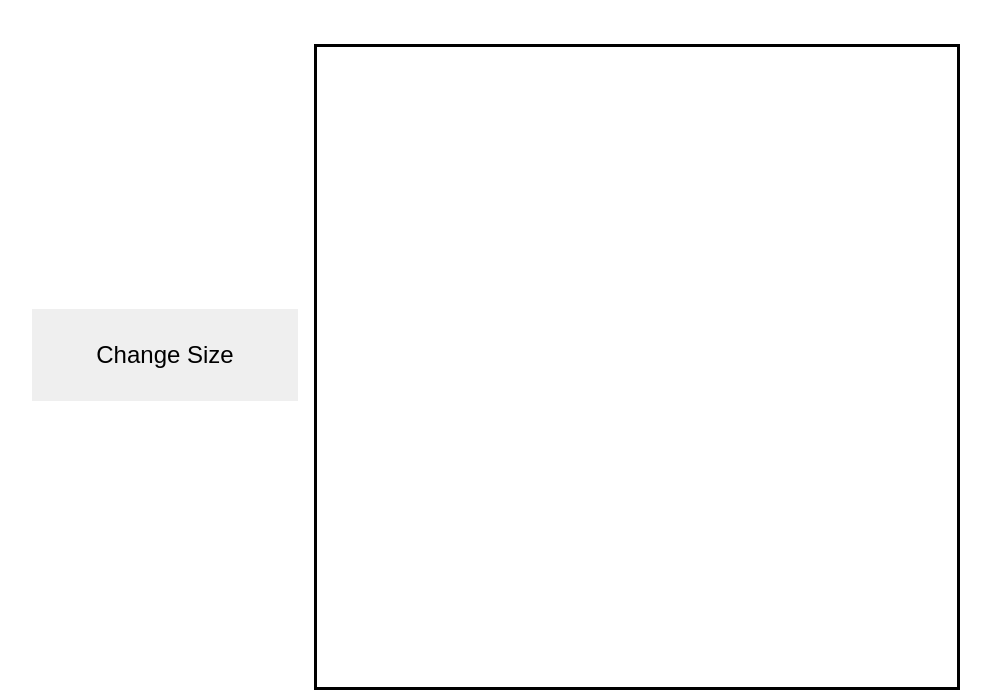
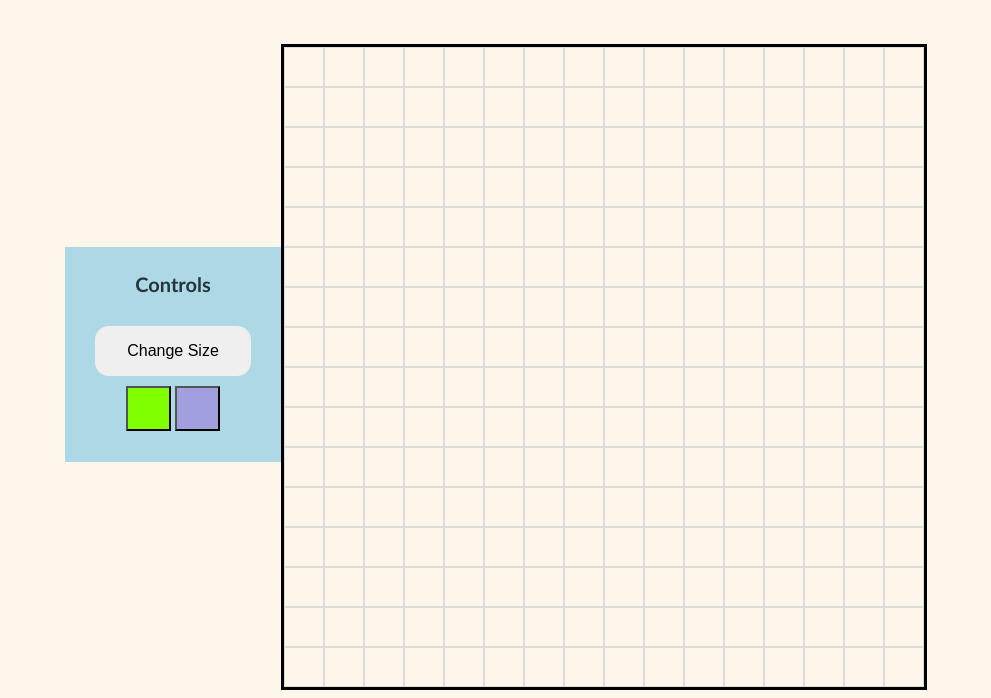
Before and after one commit to EmersonFras/Etch-a-Sketch, a plain HTML site: page index.html in a window 1280 px wide. Shown: the part 117-815 px from the top of the page, without its empty margins (80-1071 px from the left). Drawn offline with Linux system fonts and the light colour scheme.

Commit message:
UI improvement with control functionality
    Adds a cleaner UI with a off white background, borders to the grid and blue backgrounds to the control panel. Adds a color picker between the blue and a picker where the color changes every 10 boxes colored. Also minor tweaks such as font sizes, font colors, button corners being rounded and such.

```diff
--- a/css/style.css
+++ b/css/style.css
@@ -1,6 +1,7 @@
 body {
     display: flex;
     flex-direction: column;
+    background-color: rgba(255, 245, 233, 0.897);
 }
 
 #titleContainer {
@@ -14,15 +15,24 @@ body {
     font-size: 52px;
 }
 
+.colorPick {
+    align-self: center;
+    padding-top: 10px;
+}
 
 #main {
     display: flex;
     justify-content: center;
 }
 
-.sideContainer {
+#sideContainer {
     flex: 0 1 auto;
     align-self: center;
+    background-color: lightblue;
+    padding:5px 30px 30px 30px;
+    display: flex;
+    flex-direction: column;
+    justify-content: center;
 }
 
 .container {
@@ -32,7 +42,7 @@ body {
     display: flex;
     flex-direction: column;
     border-style: solid;
-    margin: 24px 128px 0px 16px;
+    margin: 24px 128px 0px 0px;
 }
 
 #row {
@@ -43,16 +53,39 @@ body {
 
 #box {
     flex: 1 1 auto;
+    border-style: solid;
+    border-color: gainsboro;
+    border-width: 1px;
     aspect-ratio: 1 / 1 ;
+}
+
+#ctr {
+    align-self: center;
+    font-size: 20px;
+    font-family: 'Trebuchet MS', 'Lucida Sans Unicode', 'Lucida Grande', 'Lucida Sans', Arial, sans-serif;
+    color: rgb(37, 53, 58);
 }
 
 #btn {
     flex: auto;
     border: none;
-    padding: 32px 64px;
-    font-size: 24px;
+    padding: 16px 32px;
+    font-size: 16px;
+    margin-top: 10px;
+    border-radius: 14px;
 }
 
-#box.hover {
-    background-color: blue;
+#color {
+    align-self: center;
+    min-height: 45px;
+    min-width: auto;
+    aspect-ratio: 1/1;
 }
+
+.rainbow {
+    background-color: chartreuse;
+}
+
+.blue {
+    background-color: rgb(160, 160, 223);
+}
--- a/index.html
+++ b/index.html
@@ -13,8 +13,13 @@
     </div>
 
     <div id = "main">
-        <div class = "sideContainer">
+        <div id = "sideContainer">
+            <h3 id = "ctr">Controls</h3>
             <button id = "btn">Change Size</button>
+            <div class = "colorPick">
+                <button id = "color" class = "rainbow"></button>
+                <button  id = "color" class = "blue"></button>
+            </div>
         </div>
         <div class = "container">
         </div>
--- a/js/javascript.js
+++ b/js/javascript.js
@@ -1,3 +1,6 @@
+let color = "rgb(160, 160, 223)";
+let count = 0;
+
 let gridLengths = 16;
 createGrid(gridLengths);
 
@@ -6,6 +9,11 @@ const button = document.querySelector("#btn");
 
 // add an event listener to button for when its clicked
 button.addEventListener("click", sizeChange);
+
+// define a constant for the color buttons
+const colorPickers = document.querySelectorAll("#color");
+
+colorPickers.forEach(color => color.addEventListener("click", setColor))
 
 
 function createGrid(gridLengths) {
@@ -34,7 +42,15 @@ const boxes = document.querySelectorAll("#box");
 }
 function gridDraw() {
     // set attribute of this to hover to give the hover styling
-    this.setAttribute("class", "hover");
+    this.style.backgroundColor = color;
+    if (color != "rgb(160, 160, 223)") {
+        count++;
+        if (count == 10) {
+            randomRGB();
+            count = 0;
+        }
+    }
+    //this.setAttribute("class", "hover-blue");
 }
 
 function sizeChange() {
@@ -51,3 +67,25 @@ function sizeChange() {
     // call create grid with the input size
     createGrid(size);
 }
+
+function setColor() {
+    // switches the color depending on this's attributes
+    switch (this.getAttribute("class")) {
+        case ("blue"):
+            color = "rgb(160, 160, 223)";
+            break;
+        case ("rainbow"):
+            color = "green";
+            break;
+    }
+}
+
+function randomRGB() {
+    // defines three variables for red green and blue with random values
+    let r = Math.floor(Math.random() * 256);
+    let g = Math.floor(Math.random() * 256);
+    let b = Math.floor(Math.random() * 256);
+    // sets color equal to the random numbers
+    color = "rgb(" + r + "," + g + "," + b + ")";
+
+}
```
